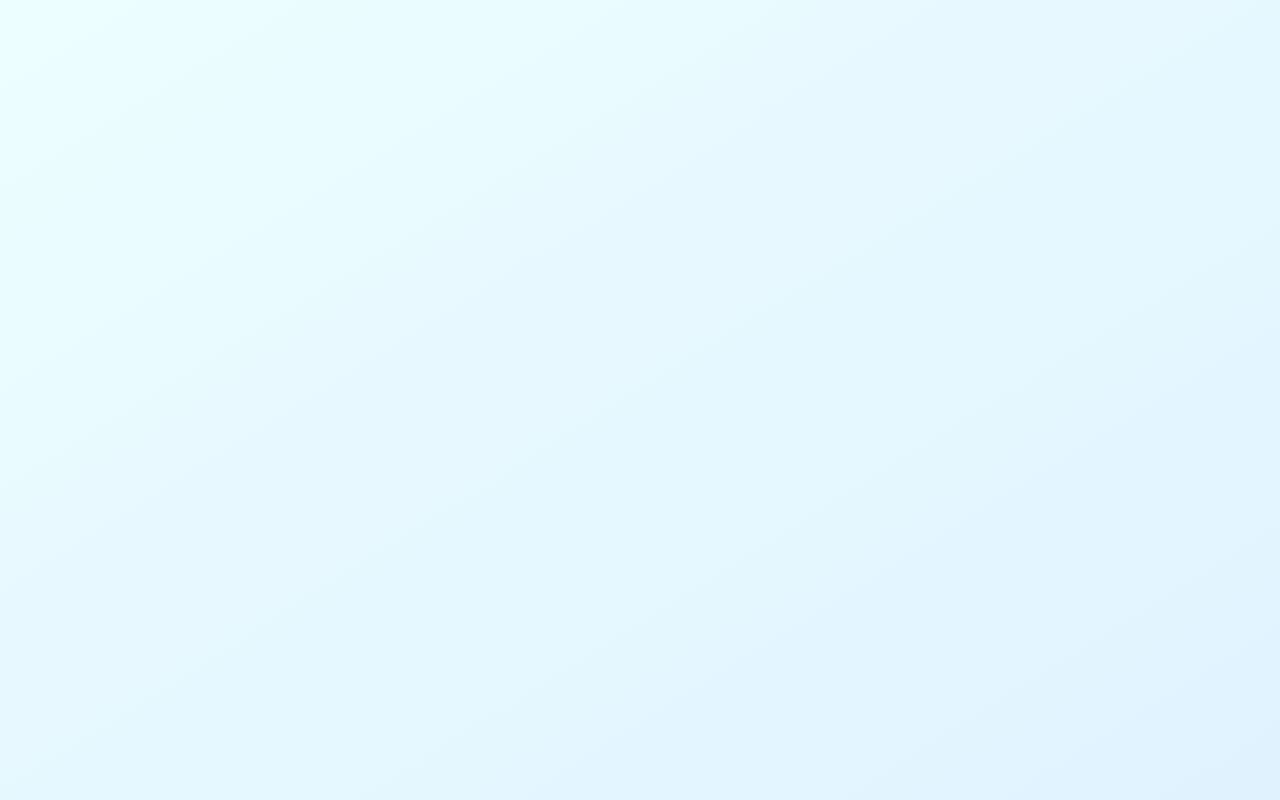
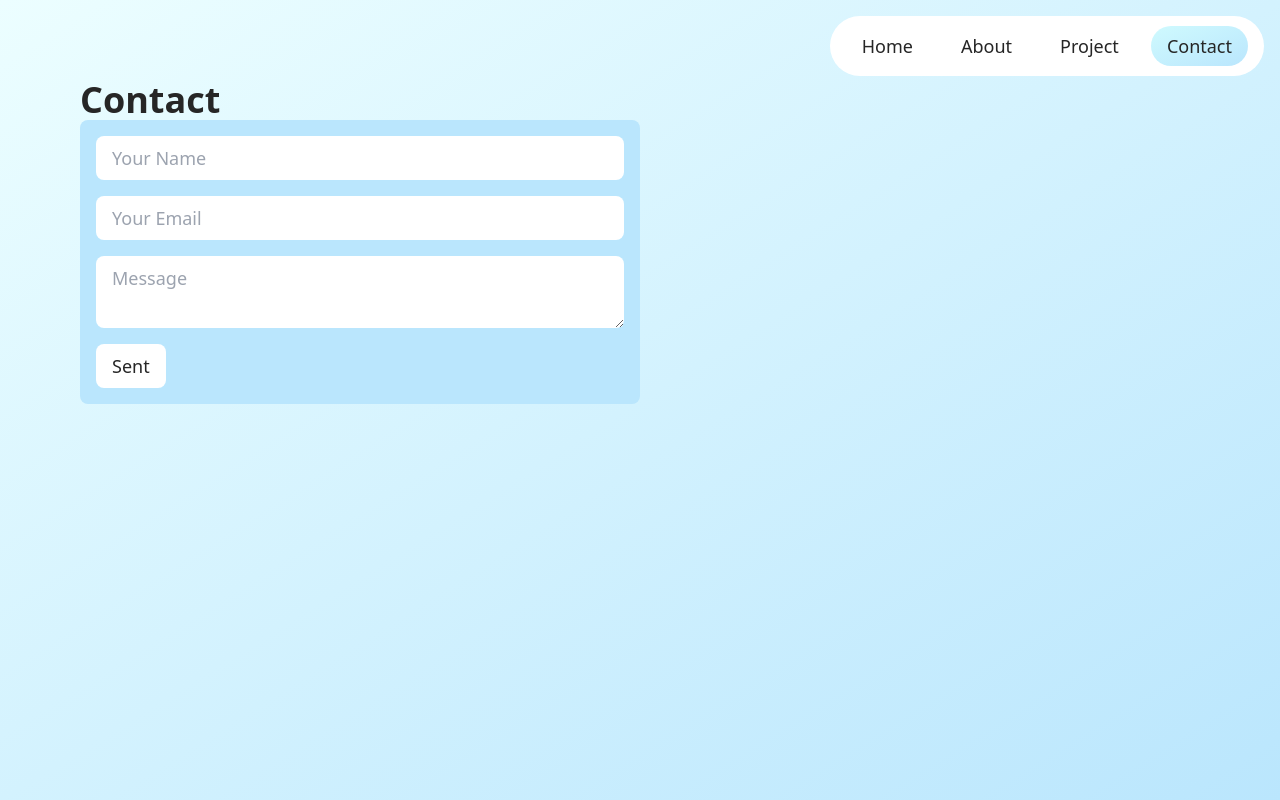
Before and after one commit to supakarn-t/portfolio, a React (Vite) app: page /contact in a window 1280 px wide. Before the commit this address had no page. Built offline with nearby package versions, Linux system fonts and the light colour scheme.

Commit message:
Page separate, add detail at homepage

```diff
--- a/index.html
+++ b/index.html
@@ -9,7 +9,7 @@
 	<body>
 		<div
 			id="root"
-			class="bg-gradient-to-br from-cyan-50 to-sky-100 min-h-screen"
+			class="bg-gradient-to-br from-cyan-50 to-sky-200 min-h-screen"
 		></div>
 		<script type="module" src="/src/main.jsx"></script>
 	</body>
--- a/src/App.jsx
+++ b/src/App.jsx
@@ -1,6 +1,9 @@
 import { createBrowserRouter, Outlet, RouterProvider } from "react-router-dom";
 import NavBar from "./components/NavBar";
 import HomePage from "./pages/HomePage";
+import AboutPage from "./pages/AboutPage";
+import ProjectPage from "./pages/ProjectPage";
+import ContactPage from "./pages/ContactPage";
 
 export default function App() {
 	const router = createBrowserRouter([
@@ -9,7 +12,9 @@ export default function App() {
 			element: (
 				<>
 					<NavBar />
-					<Outlet />
+					<main className="flex flex-col gap-16 p-20 min-h-screen">
+						<Outlet />
+					</main>
 				</>
 			),
 			errorElement: <></>,
@@ -18,6 +23,18 @@ export default function App() {
 					path: "/",
 					element: <HomePage />,
 				},
+				{
+					path: "/about",
+					element: <AboutPage />,
+				},
+				{
+					path: "/project",
+					element: <ProjectPage />,
+				},
+				{
+					path: "/contact",
+					element: <ContactPage />,
+				},
 			],
 		},
 	]);
--- a/src/components/NavBar.jsx
+++ b/src/components/NavBar.jsx
@@ -1,43 +1,41 @@
+import { useEffect } from "react";
+import { Link, useParams } from "react-router-dom";
+
 export default function NavBar() {
+	const path = location.pathname;
+	const active = "bg-cyan-sky-12 py-2 px-4 rounded-full";
+	const nonActive = "hover:bg-cyan-sky-12 py-2 px-4 rounded-full";
+
+	useEffect(() => {}, [useParams()]);
+
 	return (
 		<nav className="w-fit fixed top-4 right-4">
 			<ul className="flex gap-4 bg-white w-fit p-4 rounded-full">
 				<li>
-					<a href="/" className="hover:bg-cyan-sky-12 py-2 px-4 rounded-full">
+					<Link to={"/"} className={path == "/" ? active : nonActive}>
 						Home
-					</a>
+					</Link>
 				</li>
 				<li>
-					<a
-						href="#about"
-						className="hover:bg-cyan-sky-12 py-2 px-4 rounded-full"
-					>
+					<Link to={"/about"} className={path == "/about" ? active : nonActive}>
 						About
-					</a>
+					</Link>
 				</li>
 				<li>
-					<a
-						href="#skill"
-						className="hover:bg-cyan-sky-12 py-2 px-4 rounded-full"
+					<Link
+						to={"/project"}
+						className={path == "/project" ? active : nonActive}
 					>
-						Skill
-					</a>
+						Project
+					</Link>
 				</li>
 				<li>
-					<a
-						href="#project"
-						className="hover:bg-cyan-sky-12 py-2 px-4 rounded-full"
-					>
-						Project
-					</a>
-				</li>
-				<li>
-					<a
-						href="#contact"
-						className="hover:bg-cyan-sky-12 py-2 px-4 rounded-full"
+					<Link
+						to={"/contact"}
+						className={path == "/contact" ? active : nonActive}
 					>
 						Contact
-					</a>
+					</Link>
 				</li>
 			</ul>
 		</nav>
--- a/src/index.css
+++ b/src/index.css
@@ -12,10 +12,13 @@
 	}
 
 	h1 {
-		@apply text-5xl font-bold;
+		@apply text-6xl font-bold;
 	}
 	h2 {
 		@apply text-4xl font-bold;
+	}
+	body {
+		@apply text-lg;
 	}
 
 	.bg-cyan-sky-01 {
@@ -27,6 +30,11 @@
 	.bg-cyan-sky-23 {
 		@apply bg-gradient-to-br from-cyan-200 to-sky-300;
 	}
+
+	.input,
+	.btn {
+		@apply px-4 py-2 rounded-lg;
+	}
 }
 
 *::-webkit-scrollbar {
--- /dev/null
+++ b/src/pages/AboutPage.jsx
@@ -0,0 +1,8 @@
+export default function AboutPage() {
+	return (
+		<section>
+			<h2 id="about">About Me</h2>
+			<div className=""></div>
+		</section>
+	);
+}
--- /dev/null
+++ b/src/pages/ContactPage.jsx
@@ -0,0 +1,29 @@
+export default function ContactPage() {
+	return (
+		<section>
+			<h2 id="contact">Contact</h2>
+			<form className="flex flex-col bg-sky-200 w-1/2 p-4 gap-4 rounded-lg">
+				<input
+					type="text"
+					name="contact-name"
+					placeholder="Your Name"
+					className="input"
+				/>
+				<input
+					type="text"
+					name="contact-email"
+					placeholder="Your Email"
+					className="input"
+				/>
+				<textarea
+					name="contact-message"
+					placeholder="Message"
+					className="input"
+				></textarea>
+				<button type="submit" className="btn bg-white w-fit">
+					Sent
+				</button>
+			</form>
+		</section>
+	);
+}
--- a/src/pages/HomePage.jsx
+++ b/src/pages/HomePage.jsx
@@ -1,27 +1,15 @@
 export default function HomePage() {
 	return (
-		<main className="flex flex-col gap-16 p-16">
-			<section>
-				<h1>
-					Get Start to <br /> Supakarn Tangsirivatthanavong <br /> Portfolio
-				</h1>
-			</section>
-			<section>
-				<h2 id="about">About Me</h2>
-				<div className=""></div>
-			</section>
-			<section>
-				<h2 id="skill">Skill</h2>
-				<div className=""></div>
-			</section>
-			<section>
-				<h2 id="project">Project</h2>
-				<div className=""></div>
-			</section>
-			<section>
-				<h2 id="contact">Contact</h2>
-				<div className=""></div>
-			</section>
-		</main>
+		<section className="flex flex-col gap-8 my-auto justify-center">
+			<p>Welcome to my portfolio</p>
+			<h1 className="leading-tight">
+				Hi I&apos;m Supakarn <br /> Tangsirivatthanavong, <br /> a Software
+				Engineer
+			</h1>
+			<div className="flex gap-8">
+				<button className="btn bg-white">Download My CV</button>
+				<button className="btn bg-white">See My Projects</button>
+			</div>
+		</section>
 	);
 }
--- /dev/null
+++ b/src/pages/ProjectPage.jsx
@@ -0,0 +1,8 @@
+export default function ProjectPage() {
+	return (
+		<section>
+			<h2 id="project">Project</h2>
+			<div className=""></div>
+		</section>
+	);
+}
```
